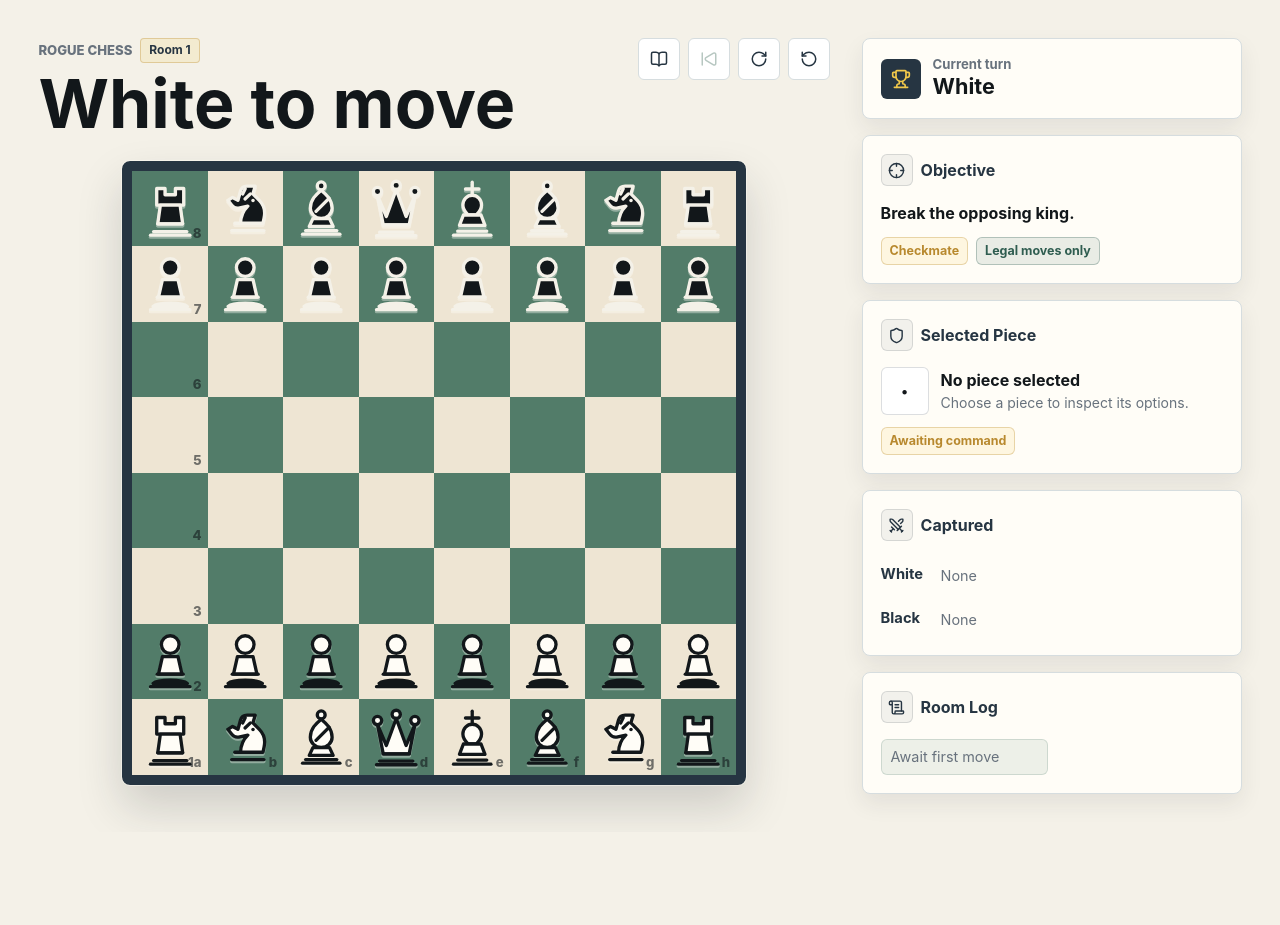
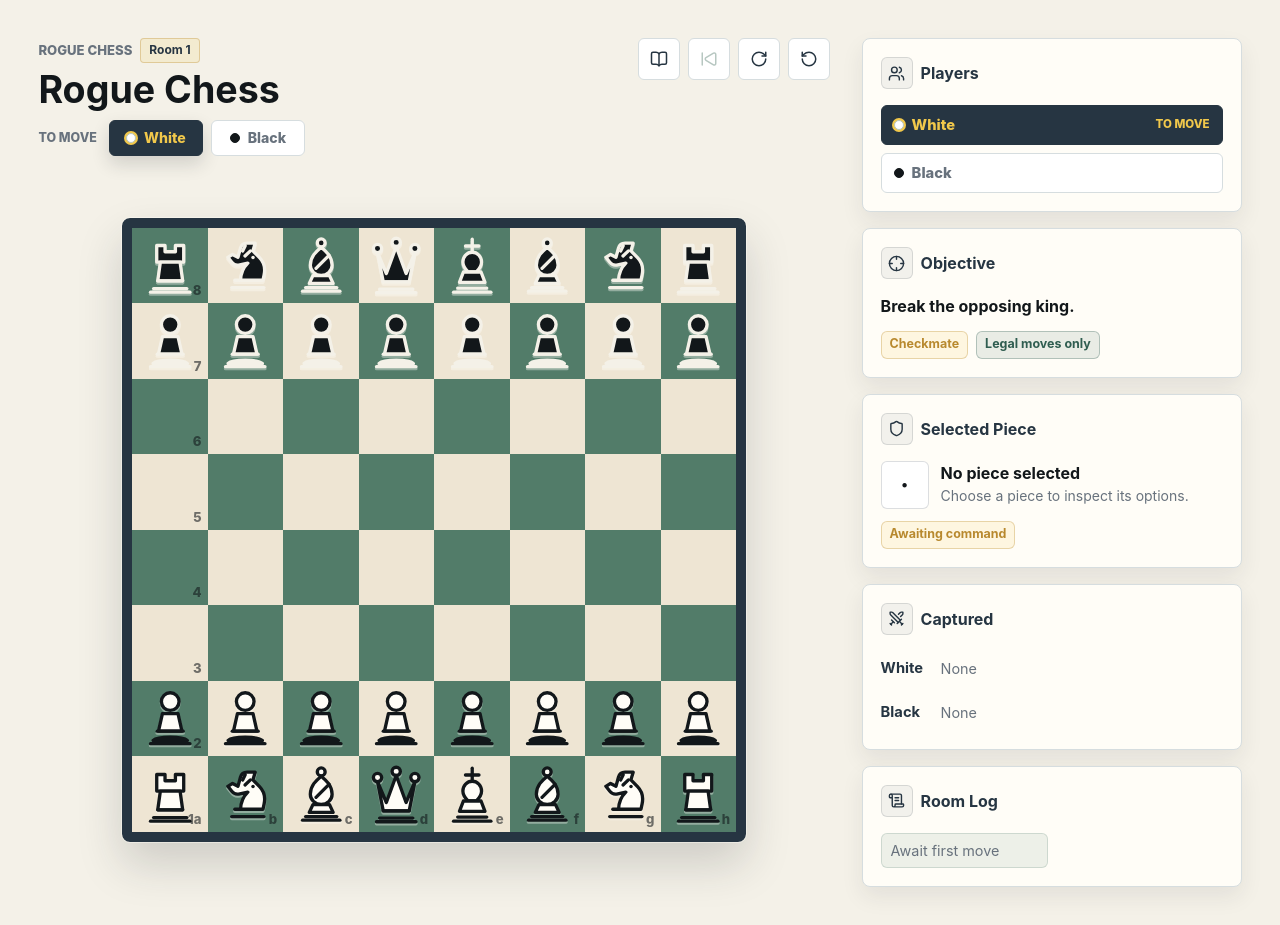
Before and after one commit to sccsoleil-sudo/chess-2.0, a React (Vite) app: page / in a window 1280 px wide. Before the commit the page ends 832 px from the top, so only its background shows below. Built offline with nearby package versions, Linux system fonts and the light colour scheme.

Commit message:
Improve turn indicator UI (#12)
Co-authored-by: Chenchen Sun <chenchensun@Chenchens-MacBook-Air.local>

```diff
--- a/src/App.tsx
+++ b/src/App.tsx
@@ -228,6 +228,8 @@ export default function App() {
       <section className="grid min-w-0 grid-rows-[auto_minmax(0,1fr)] gap-[var(--space-4)]" aria-label="Chess game">
         <GameHeader
           status={chessGame.status}
+          currentTurn={chessGame.currentTurn}
+          isGameOver={chessGame.isGameOver}
           canUndo={chessGame.canUndo}
           onOpenRules={() => setView('rules')}
           onUndo={chessGame.undoMove}
@@ -239,6 +241,7 @@ export default function App() {
 
       <GameDetails
         currentTurn={chessGame.currentTurn}
+        isGameOver={chessGame.isGameOver}
         captured={chessGame.captured}
         whiteMaterial={chessGame.whiteMaterial}
         blackMaterial={chessGame.blackMaterial}
--- a/src/components/GameDetails.tsx
+++ b/src/components/GameDetails.tsx
@@ -1,4 +1,4 @@
-import { Crosshair, ScrollText, Shield, Swords, Trophy } from 'lucide-react';
+import { Crosshair, ScrollText, Shield, Swords, Users } from 'lucide-react';
 import type { Color, Move, Piece, Square } from 'chess.js';
 import type { ReactNode } from 'react';
 import {
@@ -11,6 +11,7 @@ import { PieceIcon } from './PieceIcon';
 
 type GameDetailsProps = {
   currentTurn: Color;
+  isGameOver: boolean;
   captured: CapturedPieces;
   whiteMaterial: number;
   blackMaterial: number;
@@ -91,6 +92,43 @@ function TraitChip({ tone, children }: { tone: 'gold' | 'moss' | 'arcane' | 'blo
   );
 }
 
+function TurnRow({ color, currentTurn, showActive }: { color: Color; currentTurn: Color; showActive: boolean }) {
+  const active = showActive && color === currentTurn;
+
+  return (
+    <div
+      className={[
+        'flex min-h-10 items-center justify-between gap-[var(--space-3)] rounded-[var(--radius-md)] border px-[var(--space-3)] py-[var(--space-2)]',
+        active
+          ? 'border-[var(--color-iron)] bg-[var(--color-iron)] text-[var(--color-candle)]'
+          : 'border-[var(--border-soft)] bg-[var(--surface-raised)] text-[var(--text-secondary)]',
+      ]
+        .filter(Boolean)
+        .join(' ')}
+      aria-current={active ? 'true' : undefined}
+    >
+      <span className="inline-flex items-center gap-[var(--space-2)] text-[0.92rem] leading-[1.2] font-extrabold">
+        <span
+          className={[
+            'size-2.5 rounded-full border',
+            color === 'w' ? 'border-[var(--color-fog)] bg-white' : 'border-[var(--color-ink)] bg-[var(--color-ink)]',
+            active ? 'ring-2 ring-[var(--color-candle)]' : '',
+          ]
+            .filter(Boolean)
+            .join(' ')}
+          aria-hidden="true"
+        />
+        {formatSide(color)}
+      </span>
+      {active && (
+        <span className="text-[0.72rem] leading-[1.2] font-extrabold text-[var(--color-candle)] uppercase">
+          To move
+        </span>
+      )}
+    </div>
+  );
+}
+
 function pieceName(piece: Piece | null) {
   if (!piece) return 'No piece selected';
 
@@ -108,6 +146,7 @@ function pieceName(piece: Piece | null) {
 
 export function GameDetails({
   currentTurn,
+  isGameOver,
   captured,
   whiteMaterial,
   blackMaterial,
@@ -116,19 +155,16 @@ export function GameDetails({
   selectedSquare,
   legalMoveCount,
 }: GameDetailsProps) {
+  const activeLabel = isGameOver ? 'Game over' : `${formatSide(currentTurn)} to move`;
+
   return (
     <aside className="flex min-w-0 flex-col gap-[var(--space-4)] self-start max-[1040px]:self-stretch" aria-label="Game details">
-      <section className="rounded-[var(--radius-lg)] border border-[var(--border-soft)] bg-[var(--surface-panel)] p-[18px] shadow-[var(--shadow-panel)]">
-        <div className="flex items-center gap-[var(--space-3)]">
-          <span className="grid size-10 place-items-center rounded-[var(--radius-md)] bg-[var(--color-iron)] text-[var(--color-candle)]">
-            <Trophy size={20} />
-          </span>
-          <div>
-            <span className="block text-[0.82rem] leading-[1.2] font-bold text-[var(--text-secondary)]">Current turn</span>
-            <strong className="block text-[1.35rem] leading-[1.25] text-[var(--color-ink)]">{formatSide(currentTurn)}</strong>
-          </div>
+      <Panel title="Players" icon={<Users size={17} />}>
+        <div className="grid gap-[var(--space-2)]" aria-label={activeLabel}>
+          <TurnRow color="w" currentTurn={currentTurn} showActive={!isGameOver} />
+          <TurnRow color="b" currentTurn={currentTurn} showActive={!isGameOver} />
         </div>
-      </section>
+      </Panel>
 
       <Panel title="Objective" icon={<Crosshair size={17} />}>
         <p className="m-0 text-[1rem] leading-[1.45] font-bold text-[var(--color-ink)]">Break the opposing king.</p>
--- a/src/components/GameHeader.tsx
+++ b/src/components/GameHeader.tsx
@@ -1,7 +1,11 @@
+import type { Color } from 'chess.js';
 import { BookOpen, RotateCcw, RotateCw, SkipBack } from 'lucide-react';
+import { formatSide } from '../game/chessLogic';
 
 type GameHeaderProps = {
   status: string;
+  currentTurn: Color;
+  isGameOver: boolean;
   canUndo: boolean;
   onOpenRules: () => void;
   onUndo: () => void;
@@ -9,8 +13,48 @@ type GameHeaderProps = {
   onReset: () => void;
 };
 
-export function GameHeader({ status, canUndo, onOpenRules, onUndo, onFlipBoard, onReset }: GameHeaderProps) {
+function PlayerPill({ color, currentTurn, showActive }: { color: Color; currentTurn: Color; showActive: boolean }) {
+  const active = showActive && color === currentTurn;
+
+  return (
+    <span
+      className={[
+        'inline-flex h-9 min-w-[94px] items-center justify-center gap-[var(--space-2)] rounded-[var(--radius-md)] border px-[var(--space-3)] text-[0.88rem] leading-[1.2] font-extrabold transition-[background-color,border-color,color,box-shadow] duration-[var(--motion-fast)]',
+        active
+          ? 'border-[var(--color-iron)] bg-[var(--color-iron)] text-[var(--color-candle)] shadow-[0_8px_18px_rgb(32_38_46_/_16%)]'
+          : 'border-[var(--border-soft)] bg-[var(--surface-raised)] text-[var(--text-secondary)]',
+      ]
+        .filter(Boolean)
+        .join(' ')}
+      aria-current={active ? 'true' : undefined}
+    >
+      <span
+        className={[
+          'size-2.5 rounded-full border',
+          color === 'w' ? 'border-[var(--color-fog)] bg-white' : 'border-[var(--color-ink)] bg-[var(--color-ink)]',
+          active ? 'ring-2 ring-[var(--color-candle)]' : '',
+        ]
+          .filter(Boolean)
+          .join(' ')}
+        aria-hidden="true"
+      />
+      {formatSide(color)}
+    </span>
+  );
+}
+
+export function GameHeader({
+  status,
+  currentTurn,
+  isGameOver,
+  canUndo,
+  onOpenRules,
+  onUndo,
+  onFlipBoard,
+  onReset,
+}: GameHeaderProps) {
   const isWarning = status.toLowerCase().includes('check');
+  const showTurn = !isGameOver;
   const controlButtonClass =
     'grid size-[42px] cursor-pointer place-items-center rounded-[var(--radius-md)] border border-[var(--border-soft)] bg-[var(--surface-raised)] text-[var(--color-iron)] transition-[background-color,border-color,color,transform] duration-[var(--motion-fast)] hover:enabled:border-[var(--color-candle)] hover:enabled:bg-[rgb(241_200_75_/_16%)] active:enabled:translate-y-px disabled:cursor-not-allowed disabled:text-[var(--color-fog)] max-[560px]:size-10';
 
@@ -32,9 +76,29 @@ export function GameHeader({ status, canUndo, onOpenRules, onUndo, onFlipBoard,
             Room 1
           </span>
         </div>
-        <h1 className="m-0 max-w-[760px] text-[clamp(2rem,6vw,4.25rem)] leading-[0.95] font-bold text-[var(--color-ink)]">
-          {status}
+        <h1 className="m-0 mb-[var(--space-3)] max-w-[760px] text-[clamp(1.55rem,4vw,2.35rem)] leading-none font-bold text-[var(--color-ink)]">
+          Rogue Chess
         </h1>
+        <div className="flex flex-wrap items-center gap-[var(--space-2)]" role="status" aria-label={status}>
+          {showTurn ? (
+            <>
+              <span className="mr-[var(--space-1)] text-[0.78rem] leading-[1.2] font-extrabold text-[var(--text-secondary)] uppercase">
+                To move
+              </span>
+              <PlayerPill color="w" currentTurn={currentTurn} showActive={showTurn} />
+              <PlayerPill color="b" currentTurn={currentTurn} showActive={showTurn} />
+              {isWarning && (
+                <span className="inline-flex h-9 items-center rounded-[var(--radius-md)] border border-[rgb(143_45_45_/_32%)] bg-[rgb(196_68_61_/_10%)] px-[var(--space-3)] text-[0.82rem] leading-[1.2] font-extrabold text-[var(--color-blood)] uppercase">
+                  Check
+                </span>
+              )}
+            </>
+          ) : (
+            <span className="inline-flex min-h-9 items-center rounded-[var(--radius-md)] border border-[var(--color-iron)] bg-[var(--surface-raised)] px-[var(--space-3)] text-[0.95rem] leading-[1.35] font-extrabold text-[var(--color-ink)]">
+              {status}
+            </span>
+          )}
+        </div>
       </div>
       <div className="flex shrink-0 gap-[var(--space-2)]" aria-label="Game controls">
         <button
--- a/src/game/useChessGame.ts
+++ b/src/game/useChessGame.ts
@@ -73,6 +73,7 @@ export function useChessGame() {
     canUndo: gameState.past.length > 0,
     captured,
     currentTurn: game.turn() as Color,
+    isGameOver: game.isGameOver() || gameState.phase !== 'playing',
     legalMoveCount: legalTargets.size,
     moveHistory,
     resetGame,
```
